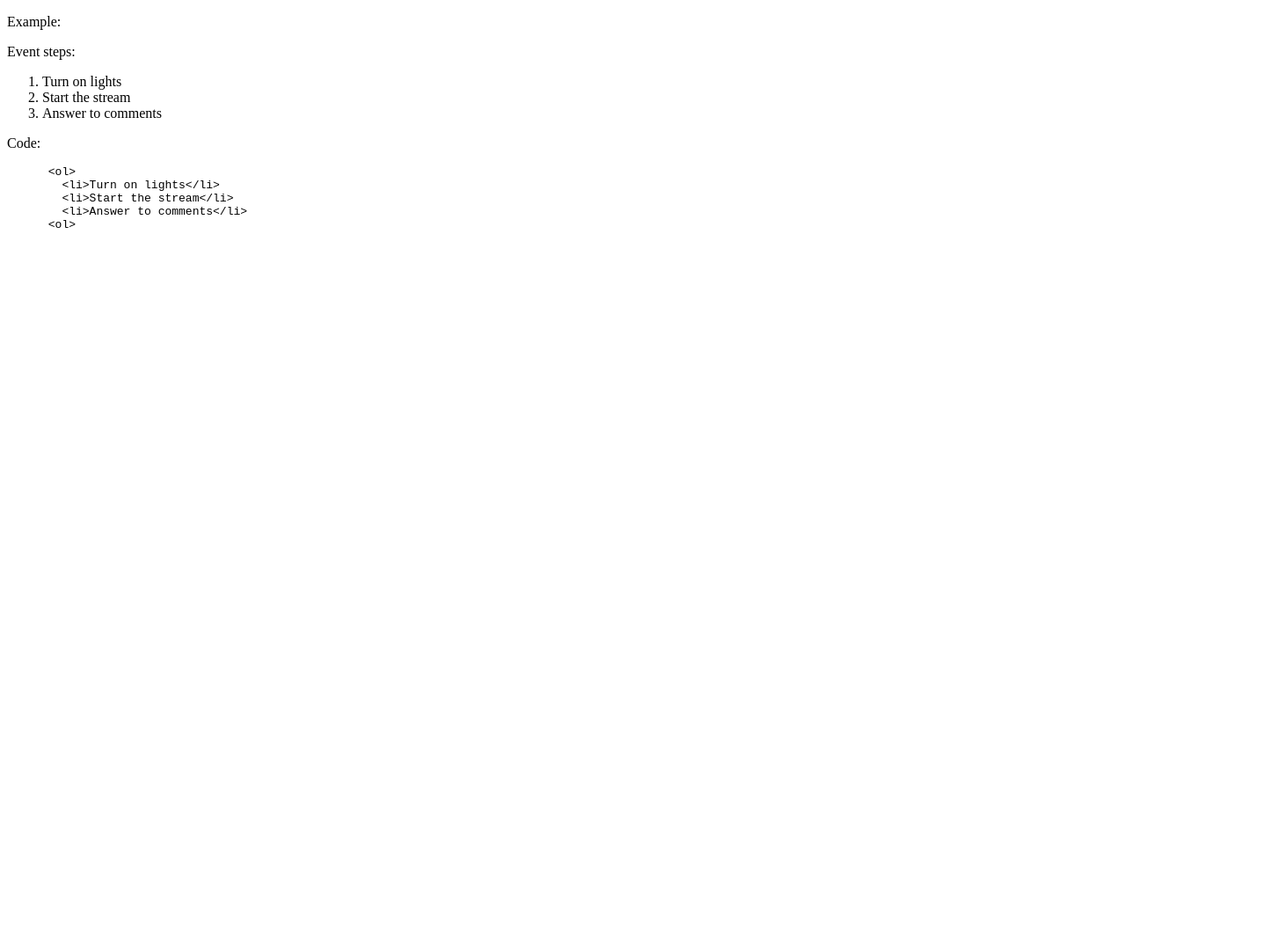
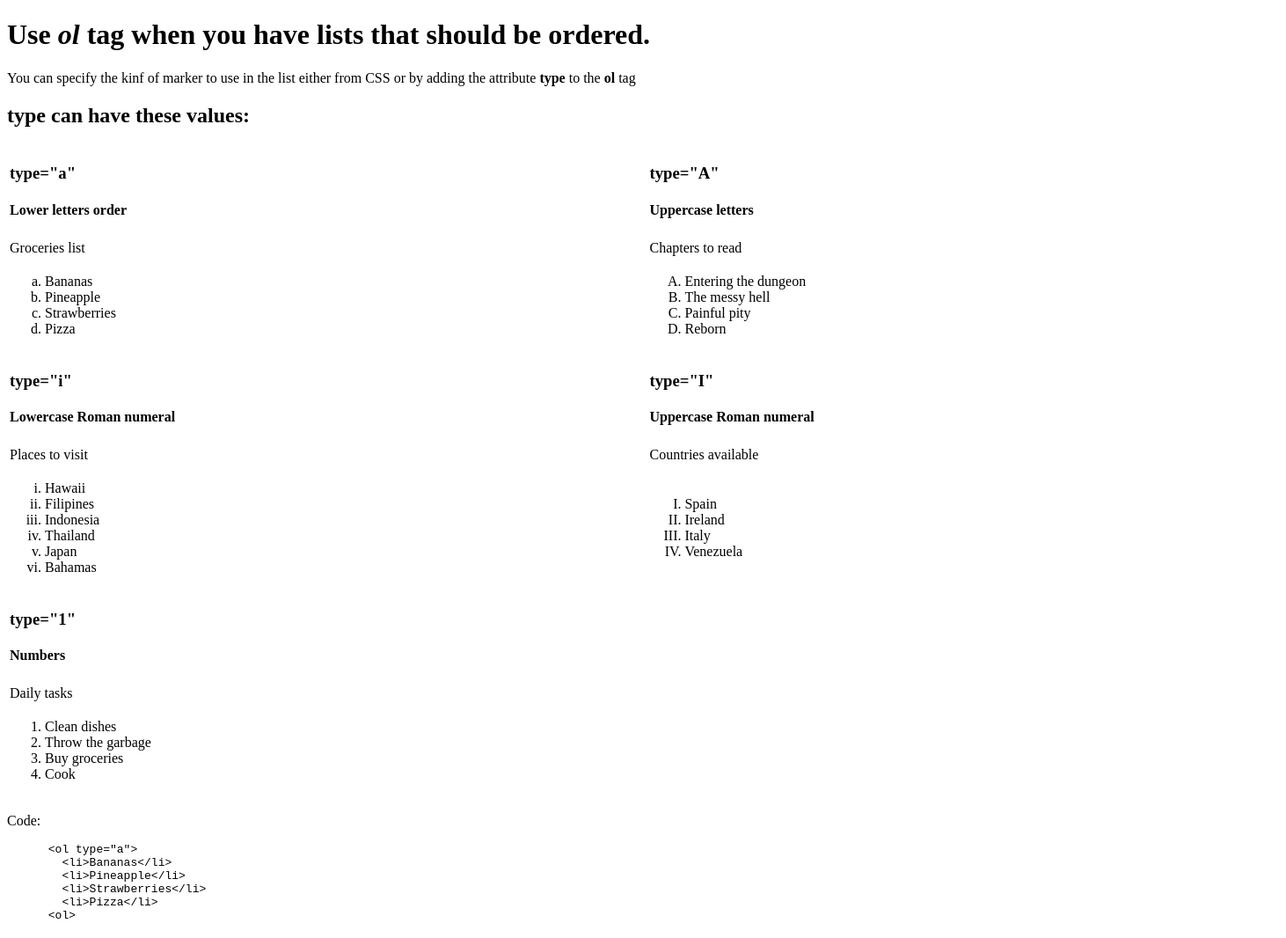
Before and after one commit to wowdop/meet-html-and-css, a website: page source-code/marianzburlea/html/intro/basic-lists/ol.html in a window 1280 px wide. Shown: the whole page at 88% size, 1462 px wide, since content can reach past the window. Before the commit the page ends 800 px from the top, so only its background shows below. Drawn offline with Linux system fonts and the light colour scheme.

Commit message:
update lists, iframe link and img

```diff
--- a/source-code/marianzburlea/html/intro/basic-lists/ol.html
+++ b/source-code/marianzburlea/html/intro/basic-lists/ol.html
@@ -9,20 +9,108 @@
   </head>
 
   <body>
-    <p>Example:</p>
-    <p>Event steps:</p>
-    <ol>
-      <li>Turn on lights</li>
-      <li>Start the stream</li>
-      <li>Answer to comments</li>
-    </ol>
+    <h1>Use <i>ol</i> tag when you have lists that should be ordered.</h1>
+    <p>
+      You can specify the kinf of marker to use in the list either from CSS or
+      by adding the attribute <b>type</b> to the <b>ol</b> tag
+    </p>
+    <h2><b>type</b> can have these values:</h2>
+
+    <table width="115%">
+      <tr>
+        <td>
+          <h3>type="a"</h3>
+          <h4>Lower letters order</h4>
+        </td>
+        <td>
+          <h3>type="A"</h3>
+          <h4>Uppercase letters</h4>
+        </td>
+      </tr>
+      <tr>
+        <td>Groceries list</td>
+        <td>Chapters to read</td>
+      </tr>
+      <tr>
+        <td>
+          <ol type="a">
+            <li>Bananas</li>
+            <li>Pineapple</li>
+            <li>Strawberries</li>
+            <li>Pizza</li>
+          </ol>
+        </td>
+        <td>
+          <ol type="A">
+            <li>Entering the dungeon</li>
+            <li>The messy hell</li>
+            <li>Painful pity</li>
+            <li>Reborn</li>
+          </ol>
+        </td>
+      </tr>
+      <tr>
+        <td>
+          <h3>type="i"</h3>
+          <h4>Lowercase Roman numeral</h4>
+        </td>
+        <td>
+          <h3>type="I"</h3>
+          <h4>Uppercase Roman numeral</h4>
+        </td>
+      </tr>
+      <tr>
+        <td>Places to visit</td>
+        <td>Countries available</td>
+      </tr>
+      <tr>
+        <td>
+          <ol type="i">
+            <li>Hawaii</li>
+            <li>Filipines</li>
+            <li>Indonesia</li>
+            <li>Thailand</li>
+            <li>Japan</li>
+            <li>Bahamas</li>
+          </ol>
+        </td>
+        <td>
+          <ol type="I">
+            <li>Spain</li>
+            <li>Ireland</li>
+            <li>Italy</li>
+            <li>Venezuela</li>
+          </ol>
+        </td>
+      </tr>
+      <tr>
+        <td>
+          <h3>type="1"</h3>
+          <h4>Numbers</h4>
+        </td>
+      </tr>
+      <tr>
+        <td>Daily tasks</td>
+      </tr>
+      <tr>
+        <td>
+          <ol type="1">
+            <li>Clean dishes</li>
+            <li>Throw the garbage</li>
+            <li>Buy groceries</li>
+            <li>Cook</li>
+          </ol>
+        </td>
+      </tr>
+    </table>
 
     <p>Code:</p>
     <pre>
-      &lt;ol&gt;
-        &lt;li&gt;Turn on lights&lt;/li&gt;
-        &lt;li&gt;Start the stream&lt;/li&gt;
-        &lt;li&gt;Answer to comments&lt;/li&gt;
+      &lt;ol type="a"&gt;
+        &lt;li&gt;Bananas&lt;/li&gt;
+        &lt;li&gt;Pineapple&lt;/li&gt;
+        &lt;li&gt;Strawberries&lt;/li&gt;
+        &lt;li&gt;Pizza&lt;/li&gt;
       &lt;ol&gt;
     </pre>
   </body>
```
Also changed, not shown: help/content.md (+1 -1 lines), source-code/marianzburlea/html/intro/basic-building-blocks/b.html (+4 -0 lines), source-code/marianzburlea/html/intro/basic-lists/days-of-a-week-list.html (added, +46 -0 lines), source-code/marianzburlea/html/intro/basic-lists/index.html (+5 -0 lines), source-code/marianzburlea/html/intro/embed-content/iframe.html (+1 -2 lines), source-code/marianzburlea/html/intro/embed-content/img.html (+31 -5 lines).
